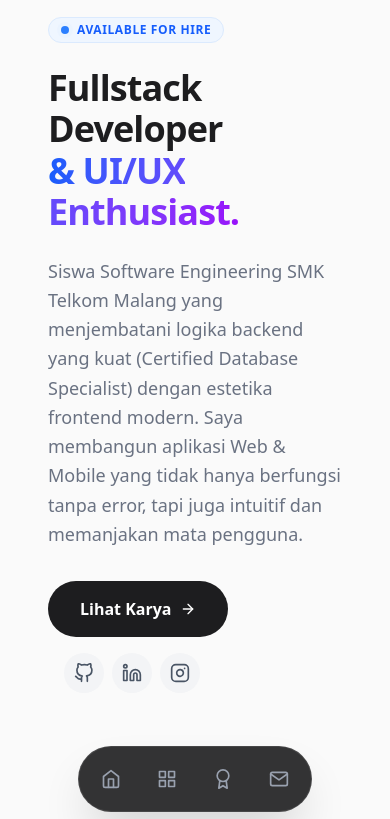
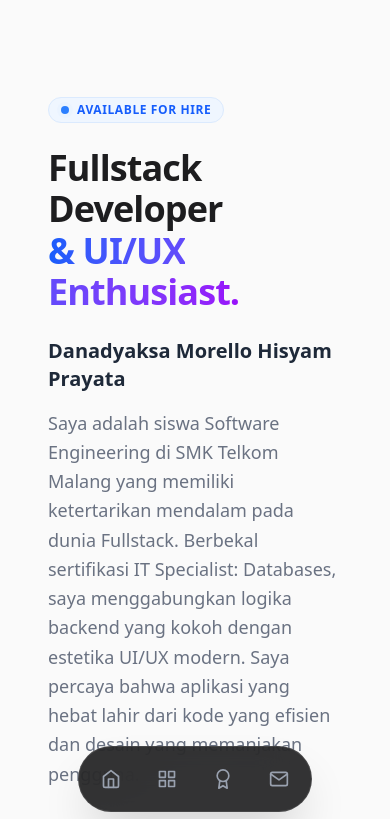
Before and after one commit to aksa-code/My-Personal-Website, a Next.js app: page / in a window 390 px wide. Shown: the top 819 px of the page. Built offline with nearby package versions, Linux system fonts and the light colour scheme.

Commit message:
first commit

```diff
--- a/src/app/components/Certificate.tsx
+++ /dev/null
@@ -1,35 +0,0 @@
-import React from 'react';
-import { FiDatabase, FiCheckCircle } from "react-icons/fi";
-
-const Certificate = () => {
-  return (
-    <div className="md:col-span-1 relative overflow-hidden rounded-3xl bg-[#1A1A1A] text-white p-8 shadow-xl flex flex-col justify-between min-h-[300px] group">
-
-       {/* Efek Glow di Background */}
-       <div className="absolute -right-10 -top-10 w-40 h-40 bg-blue-600 rounded-full blur-[80px] opacity-30 group-hover:opacity-50 transition duration-500"></div>
-
-       <div>
-         <div className="flex justify-between items-start">
-            <div className="p-3 bg-white/10 rounded-2xl w-fit mb-6 backdrop-blur-sm">
-                <FiDatabase className="w-8 h-8 text-blue-400" />
-            </div>
-            <FiCheckCircle className="text-green-400/50" />
-         </div>
-
-         <h2 className="font-heading text-2xl font-bold leading-tight mb-1">
-           Certified IT Specialist
-         </h2>
-         <p className="text-gray-400 text-sm">Databases (Pearson VUE)</p>
-       </div>
-
-       <div className="mt-4 border-t border-white/10 pt-4">
-         <div className="flex justify-between text-xs text-gray-500 font-mono">
-             <span>ID: yAR6-uTnH</span>
-             <span>Valid: 2030</span>
-         </div>
-       </div>
-    </div>
-  );
-};
-
-export default Certificate;
--- a/src/app/components/Hero.tsx
+++ b/src/app/components/Hero.tsx
@@ -18,7 +18,7 @@ const Hero = () => {
   return (
     <section
       id="home"
-      className="relative min-h-screen flex items-start pt-4 md:pt-12 pb-20 overflow-hidden"
+      className="relative h-auto md:min-h-screen flex items-start pt-24 md:pt-12 pb-10 md:pb-20 overflow-hidden"
     >
 
       <div className="max-w-screen-2xl mx-auto px-6 md:px-8 w-full">
@@ -41,6 +41,7 @@ const Hero = () => {
                {hero.status}
              </motion.div>
 
+             {/* Headline */}
              <motion.h1
                initial={{ opacity: 0, y: 20 }}
                animate={{ opacity: 1, y: 0 }}
@@ -53,19 +54,31 @@ const Hero = () => {
                </span>
              </motion.h1>
 
+             {/* --- INSERT NAME HERE (BARU) --- */}
+             <motion.h2
+               initial={{ opacity: 0, y: 20 }}
+               animate={{ opacity: 1, y: 0 }}
+               transition={{ duration: 0.5, delay: 0.2 }} // Delay urutan ke-2
+               className="text-xl md:text-2xl font-semibold text-gray-800 mb-4"
+             >
+               {hero.name}
+             </motion.h2>
+
+             {/* Description */}
              <motion.p
                initial={{ opacity: 0, y: 20 }}
                animate={{ opacity: 1, y: 0 }}
-               transition={{ duration: 0.5, delay: 0.2 }}
+               transition={{ duration: 0.5, delay: 0.3 }} // Delay digeser jadi 0.3
                className="text-lg text-gray-500 leading-relaxed max-w-xl mb-8"
              >
                {hero.desc}
              </motion.p>
 
+             {/* Buttons & Socials */}
              <motion.div
                initial={{ opacity: 0, y: 20 }}
                animate={{ opacity: 1, y: 0 }}
-               transition={{ duration: 0.5, delay: 0.3 }}
+               transition={{ duration: 0.5, delay: 0.4 }} // Delay digeser jadi 0.4
                className="flex flex-wrap items-center gap-4"
              >
                <a
@@ -95,12 +108,11 @@ const Hero = () => {
              </motion.div>
           </div>
 
-          {/* --- 2. IMAGE CONTENT (FIXED SHADOW) --- */}
+          {/* --- 2. IMAGE CONTENT --- */}
           <motion.div
             initial={{ opacity: 0, x: 50 }}
             animate={{ opacity: 1, x: 0 }}
-            transition={{ duration: 0.8, delay: 0.4 }}
-            // PERUBAHAN DISINI: Menambahkan 'p-8' agar shadow tidak terpotong container
+            transition={{ duration: 0.8, delay: 0.5 }} // Delay image paling akhir
             className="hidden md:flex w-full md:w-[45%] justify-end relative p-8"
           >
              <div className="relative z-10 w-full max-w-[450px] aspect-[4/5] rounded-[40px] overflow-hidden bg-gray-100 border border-gray-200 shadow-2xl rotate-3 hover:rotate-0 transition-transform duration-500 ease-out">
--- a/src/app/components/TechStack.tsx
+++ b/src/app/components/TechStack.tsx
@@ -11,7 +11,6 @@ const getIcon = (name: string) => {
   if (n.includes('next')) return <SiNextdotjs className="text-black" />;
   if (n.includes('tailwind')) return <SiTailwindcss className="text-cyan-400" />;
   if (n.includes('laravel')) return <SiLaravel className="text-red-500" />;
-  if (n.includes('sql')) return <SiMysql className="text-blue-600" />;
   if (n.includes('flutter')) return <SiFlutter className="text-blue-400" />;
   if (n.includes('figma')) return <SiFigma className="text-pink-500" />;
   if (n.includes('git')) return <SiGithub className="text-gray-800" />;
--- a/src/app/data/certificates.ts
+++ b/src/app/data/certificates.ts
@@ -4,10 +4,10 @@ export const certificatesData = [
   {
     id: 1,
     title: "IT Specialist: Databases",
-    issuer: "Pearson VUE / Certiport",
+    issuer: "Certiport",
     date: "Valid until 2030",
     description: "Certified proficient in database design, query optimization, and management.",
-    image: "/images/badge-db.png", // Ganti dengan path gambarmu
+    image: "/images/Certificates/Certiport.jpg", // Ganti dengan path gambarmu
     link: "#",
     isDark: true // Opsi untuk bikin kartu warna hitam (Premium)
   },
@@ -15,9 +15,9 @@ export const certificatesData = [
     id: 2,
     title: "FITCOM Finalist 3.0",
     issuer: "Universitas Dinamika",
-    date: "Issued 2024",
+    date: "Oct 2025",
     description: "Finalis lomba Web Programming tingkat nasional (Top 10 Team).",
-    image: "/images/157.jpg", // Sesuaikan nama file gambar
+    image: "/images/Certificates/WebDev.png", // Sesuaikan nama file gambar
     link: "#",
     isDark: false
   },
@@ -31,5 +31,5 @@ export const certificatesData = [
 
 export const techStackData = [
   "Next.js", "React", "TypeScript", "Tailwind CSS",
-  "Laravel", "Flutter", "PostgreSQL", "Figma", "Git", "Midtrans"
+  "Laravel", "Flutter", "Figma", "Git"
 ];
--- a/src/app/data/projects.ts
+++ b/src/app/data/projects.ts
@@ -8,14 +8,8 @@ export const portfolioData = {
     subtitle: "& UI/UX Enthusiast.",
 
     // DESKRIPSI
-    desc: "Siswa Software Engineering SMK Telkom Malang yang menjembatani logika backend yang kuat (Certified Database Specialist) dengan estetika frontend modern. Saya membangun aplikasi Web & Mobile yang tidak hanya berfungsi tanpa error, tapi juga intuitif dan memanjakan mata pengguna.",
+    desc: "Saya adalah siswa Software Engineering di SMK Telkom Malang yang memiliki ketertarikan mendalam pada dunia Fullstack. Berbekal sertifikasi IT Specialist: Databases, saya menggabungkan logika backend yang kokoh dengan estetika UI/UX modern. Saya percaya bahwa aplikasi yang hebat lahir dari kode yang efisien dan desain yang memanjakan pengguna.",
 
-    // STATS
-    stats: [
-      { value: "10+", label: "Deployed Projects" },
-      { value: "TOP 10", label: "National Finalist" },
-      { value: "100%", label: "Pixel Perfect" }
-    ],
 
     // SOCIALS
     socials: [
@@ -51,7 +45,7 @@ export const portfolioData = {
       description: "Aplikasi mobile yang menghubungkan perusahaan (HRD) dan pencari kerja, memungkinkan perusahaan memposting lowongan, mengelola pelamar, serta pengguna melamar pekerjaan dan memantau status lamaran secara real-time melalui sistem berbasis API.",
       image: "/images/Projects/Project 3.png",
       tech: ["Flutter", "Laravel", "Postman", "REST API"],
-      link: "#"
+      link: "https://github.com/aksa-code/Job-Seeker-Front-end-"
     },
   ],
 };
```
Also changed, not shown: public/images/Certificates/Certiport.jpg (added), public/images/Certificates/Webdev.png (added).
